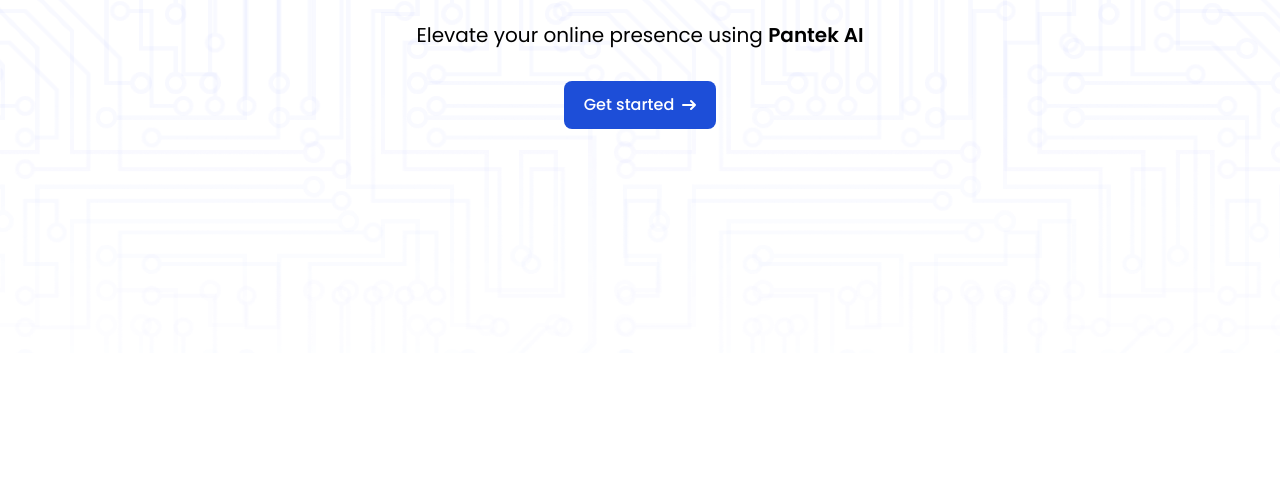
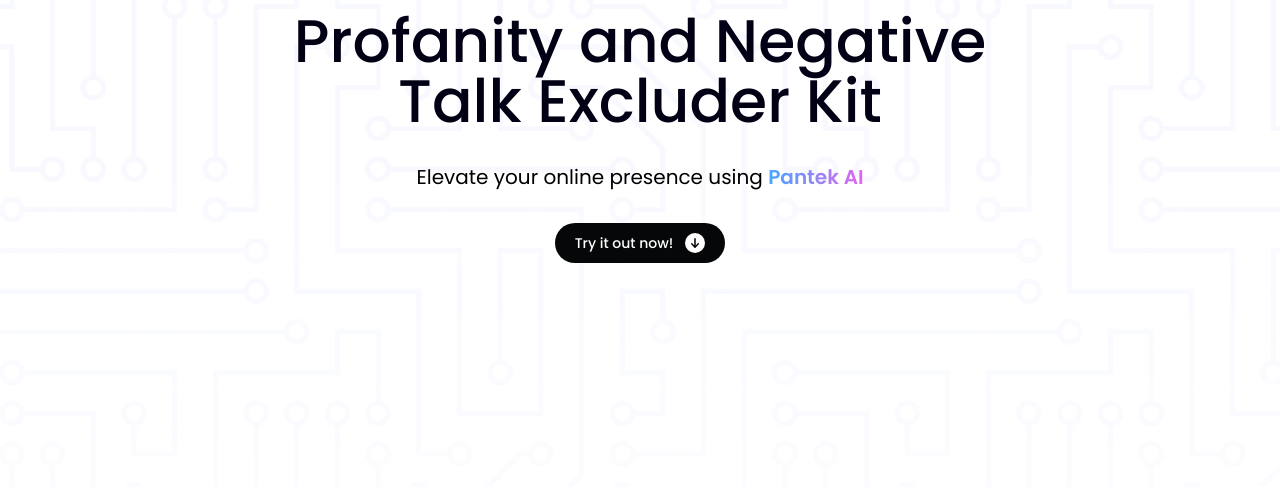
Before and after one commit to Universitas-Multimedia-Nusantara/pantek-app, a Flask app: page / in a window 1280 px wide. Shown: the part 403-890 px from the top of the page. Before the commit the page ends 543 px from the top, so only its background shows below. Run offline with Flask 3, Linux system fonts and the light colour scheme; some libraries are stand-ins or nearby versions.

Commit message:
chore(home): add more styling

```diff
--- a/app/templates/home.html
+++ b/app/templates/home.html
@@ -1,18 +1,27 @@
 {% extends "base.html" %} {% block title %} PANTEK - Profanity and Negative Talk Excluder Kit {% endblock %} {% block content %}
 
-<section class="bg-center bg-no-repeat bg-[url('../static/assets/bg_pattern.png')] bg-cover bg-center">
-  <div class="w-full px-4 mx-auto max-w-screen-xl text-center py-24 lg:py-56">
-    <div class="w-full flex justify-center">
-      <h1 class="w-[600px] lg:w-[885px] mb-4 text-4xl font-light leading-loose text-[#010014] md:text-5xl lg:text-6xl">Profanity and Negative Talk Excluder Kit</h1>
+<section>
+  <div class="w-full text-center py-24 lg:py-56">
+    <div class="w-full flex justify-center mb-4 lg:mb-8">
+      <img class="w-[75px] lg:w-[125px]" src="{{ url_for('static', filename='../static/assets/pantek_hero_logo.png') }}" alt="Pantek Logo" />
     </div>
-    <p class="mb-8 text-lg font-normal text-[#010014]0 lg:text-xl sm:px-16 lg:px-48">Elevate your online presence using <span class="font-semibold"> Pantek AI </span></p>
-    <div class="flex flex-col space-y-4 sm:flex-row sm:justify-center sm:space-y-0">
-      <a href="#" class="inline-flex justify-center items-center py-3 px-5 text-base font-medium text-center text-white rounded-lg bg-blue-700 hover:bg-blue-800 focus:ring-4 focus:ring-blue-300 dark:focus:ring-blue-900">
-        Get started
-        <svg class="w-3.5 h-3.5 ms-2 rtl:rotate-180" aria-hidden="true" xmlns="http://www.w3.org/2000/svg" fill="none" viewBox="0 0 14 10">
-          <path stroke="currentColor" stroke-linecap="round" stroke-linejoin="round" stroke-width="2" d="M1 5h12m0 0L9 1m4 4L9 9" />
-        </svg>
-      </a>
+    <div class="w-full flex justify-center mb-4 lg:mb-8">
+      <h1 class="w-[300px] md:w-[600px] lg:w-[800px] text-2xl font-medium text-[#010014] md:text-5xl lg:text-6xl">Profanity and Negative Talk Excluder Kit</h1>
+    </div>
+    <div class="w-full flex justify-center mb-8 lg:mb-8">
+      <p class="w-[250px] md:w-full text-sm md:text-lg font-normal text-[#010014]0 lg:text-xl sm:px-16 lg:px-48">
+        Elevate your online presence using <span class="font-semibold text-transparent bg-clip-text bg-gradient-to-r to-[#E364EE] from-[#46A6FF]">Pantek AI</span>
+      </p>
+    </div>
+    <div class="w-full">
+      <button type="button" class="text-white bg-[#050708] hover:bg-[#050708]/80 focus:ring-4 focus:outline-none focus:ring-[#050708]/50 font-medium rounded-full text-sm px-5 py-2.5 text-center inline-flex items-center">
+        <p class="me-3">Try it out now!</p>
+        <div class="w-auto text-black rounded-full bg-white">
+          <svg xmlns="http://www.w3.org/2000/svg" viewBox="0 0 20 20" fill="currentColor" class="w-5 h-5">
+            <path fill-rule="evenodd" d="M10 5a.75.75 0 01.75.75v6.638l1.96-2.158a.75.75 0 111.08 1.04l-3.25 3.5a.75.75 0 01-1.08 0l-3.25-3.5a.75.75 0 111.08-1.04l1.96 2.158V5.75A.75.75 0 0110 5z" clip-rule="evenodd" />
+          </svg>
+        </div>
+      </button>
     </div>
   </div>
 </section>
```
